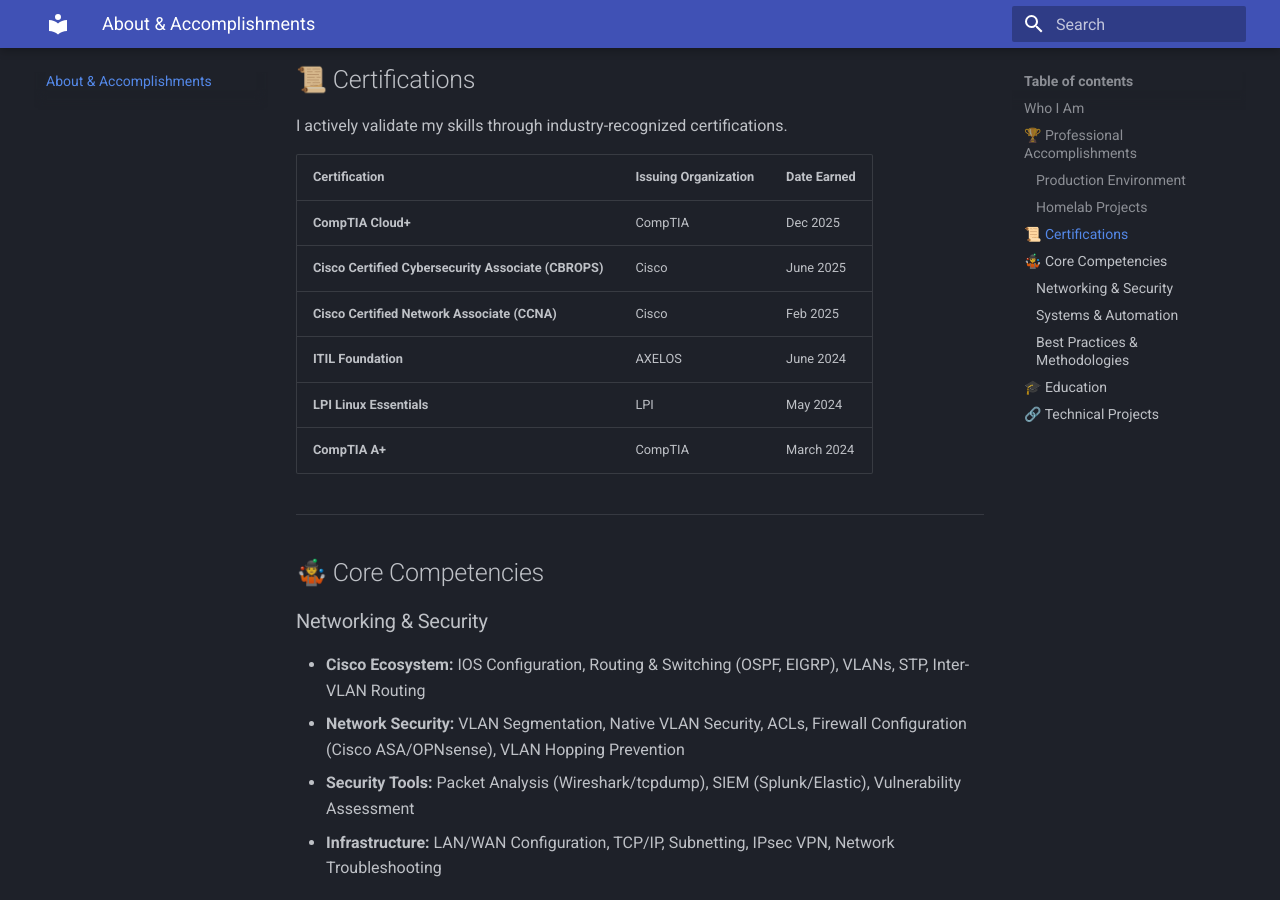
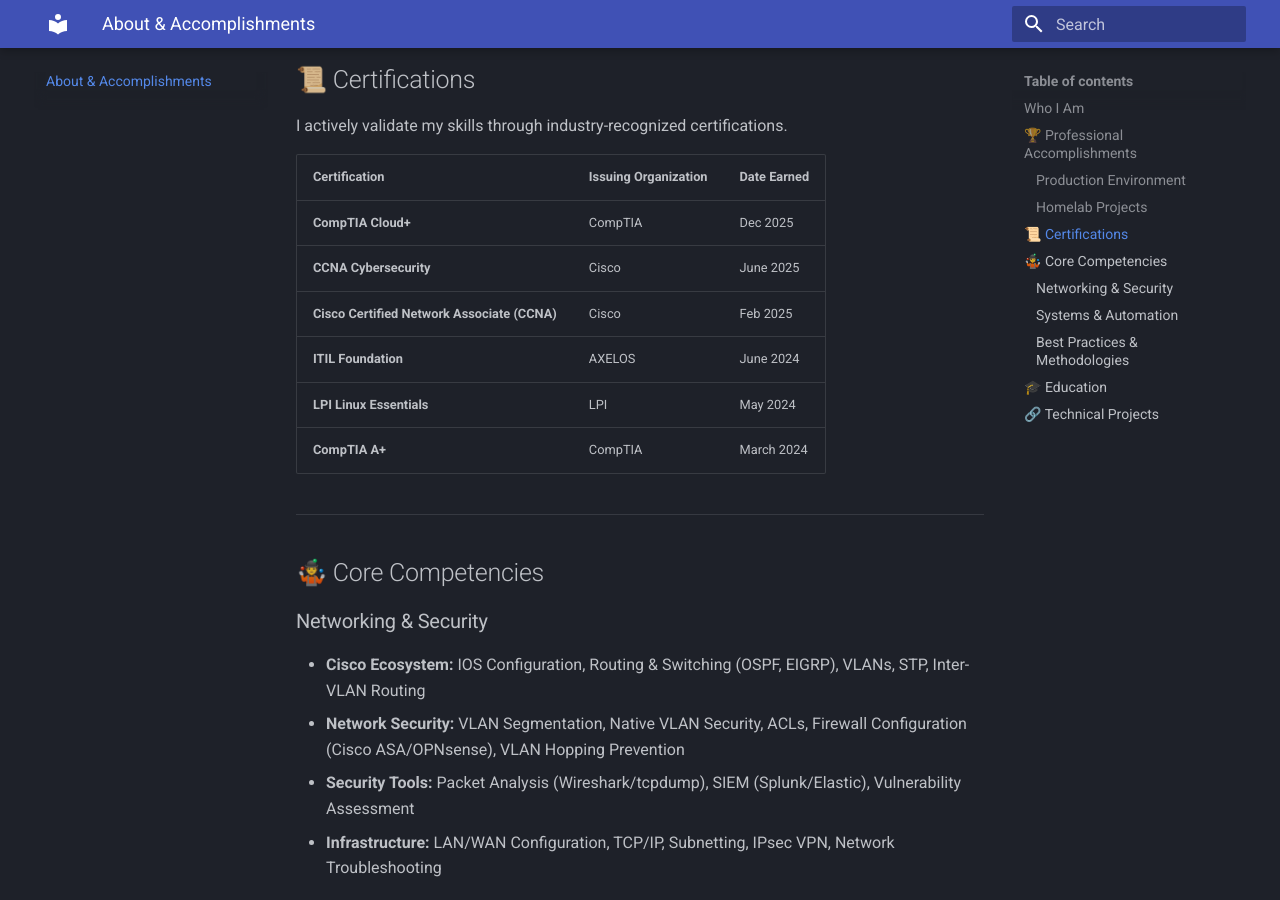
Before and after one commit to moshthesubnet/my-lab-docs, an MkDocs documentation site: the page built from docs/bio.md, in a window 1280 px wide and 900 px high, scrolled down 1327 px. Built offline with MkDocs 1.6.1 and Material for MkDocs 9.7.7, drawn with Linux system fonts in a browser that asks for light colours.

Commit message:
Update bio.md

```diff
--- a/docs/bio.md
+++ b/docs/bio.md
@@ -37,7 +37,7 @@ I actively validate my skills through industry-recognized certifications.
 | Certification | Issuing Organization | Date Earned |
 | :--- | :--- | :--- |
 | **CompTIA Cloud+** | CompTIA | Dec 2025 |
-| **Cisco Certified Cybersecurity Associate (CBROPS)** | Cisco | June 2025 |
+| **CCNA Cybersecurity** | Cisco | June 2025 |
 | **Cisco Certified Network Associate (CCNA)** | Cisco | Feb 2025 |
 | **ITIL Foundation** | AXELOS | June 2024 |
 | **LPI Linux Essentials** | LPI | May 2024 |
```
